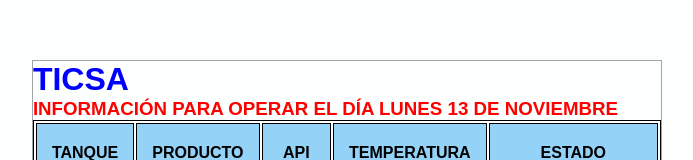
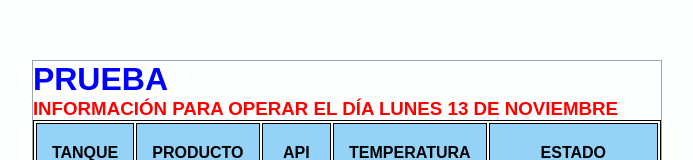
Before and after one commit to Katerine889/pagina-API-s-TICSA, a plain HTML site: page index.html in a window 1280 px wide. Shown: the part 121-281 px from the top of the page, without its empty margins (293-986 px from the left). Drawn offline with Linux system fonts and the light colour scheme.

Commit message:
Update index.html

```diff
--- a/index.html
+++ b/index.html
@@ -75,7 +75,7 @@
 	</tr>
 </body>
 </html>
-<h1 style="color:blue;">TICSA</h1>
+<h1 style="color:blue;">PRUEBA</h1>
 <h3 style="color:red;">INFORMACIÓN PARA OPERAR EL DÍA LUNES 13 DE NOVIEMBRE</h3>
 
 </body>
```
